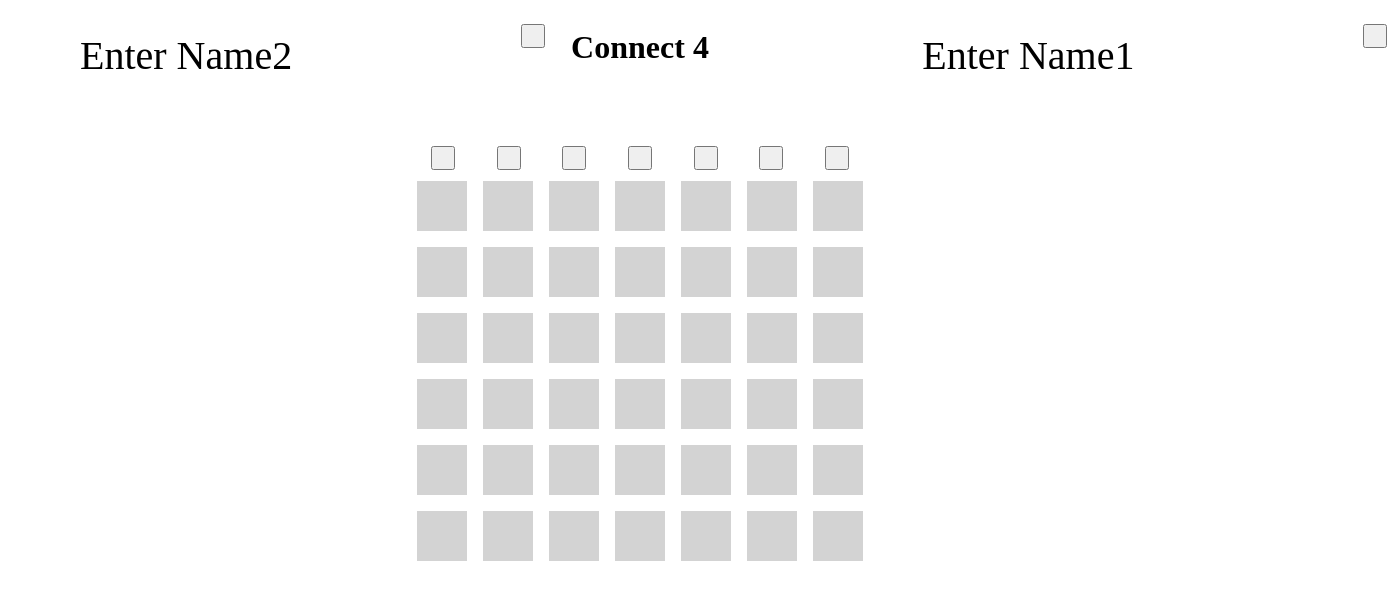
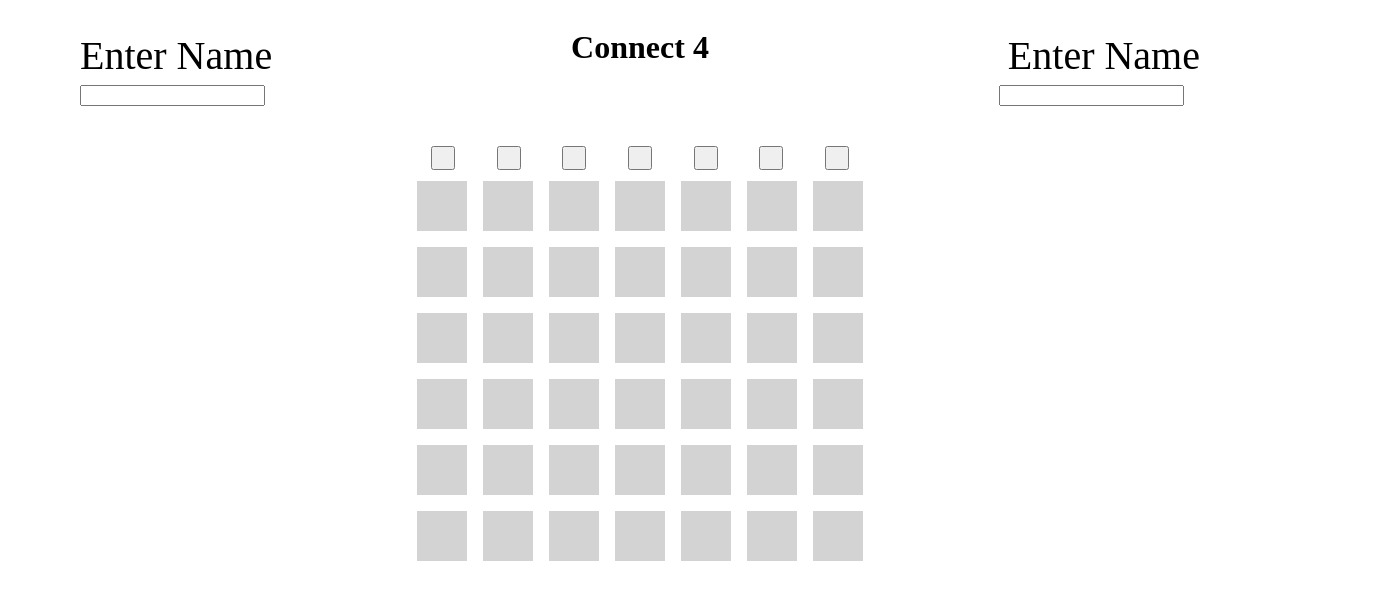
Before and after one commit to derhin1/Connect-4, a plain HTML site: page index.html in a window 1280 px wide. Shown: the whole page, 1387 px wide, since content can reach past the window. Drawn offline with Linux system fonts and the light colour scheme.

Commit message:
Updated text boxes / buttons

```diff
--- a/index.css
+++ b/index.css
@@ -52,12 +52,6 @@ button{
 }
 
 
-label {
-  position: relative;
-  right: 50px;
-}
-
-
  .Name1{
   position: absolute;
   right: 5rem;
@@ -74,13 +68,38 @@ label {
 
 
 .nameButton{
-  position: relative;
+  position: absolute;
   bottom: .6rem;
 
 }
 
 .gg-pen{
-  position:relative;
-  left: 13rem;
-  bottom: 1.5rem;
+  /* position: absolute;
+  left: 9rem; */
+  /* top: 20rem; */
+  /* bottom: 1rem; */
 }
+
+#first{
+  position: absolute;
+  right: 4rem;
+  bottom: 52rem;
+}
+
+#second{
+  position: absolute;
+  left: 14rem;
+  bottom: 52rem;
+}
+
+#box1{
+  position: absolute;
+  left: 5rem;
+  top: 5.3rem;
+}
+
+#box2{
+  position: absolute;
+  right: 6rem;
+  top: 5.3rem;
+}
--- a/index.js
+++ b/index.js
@@ -54,8 +54,8 @@ function randomInt(){
 const gameState = {
   board: board,
   players: ['red', 'yellow'] ,
-  playerName1: 'Enter Name1',
-  playerName2: 'Enter Name2',
+  playerName1: 'Enter Name',
+  playerName2: 'Enter Name',
   turn: 'red'
 }
 
@@ -298,12 +298,48 @@ const displayName2 = document.createElement('div')
 displayName2.classList.add('Name2')
 document.body.appendChild(displayName2)
 displayName2.innerText = gameState.playerName2
+
+
+
+// Create text input forms
+// const label = document.createElement("label")
+// label.
+const inputs = document.createElement('div')
+inputs.classList.add("nameInputs")
+document.body.appendChild(inputs)
+const input1 = document.createElement("input")
+input1.setAttribute("type", "text")
+input1.setAttribute("id", "box1")
+inputs.appendChild(input1)
+const input2 = document.createElement("input")
+input2.setAttribute("type", "text")
+input2.setAttribute("id", "box2")
+inputs.appendChild(input2)
+
+
+
+// Create buttons for the names
+
 const editNameButton = document.createElement('button')
 const editNameButton2 = document.createElement('button')
 editNameButton.classList.add('gg-pen')
+editNameButton.setAttribute("id", 'first')
 editNameButton2.classList.add('gg-pen')
-displayName1.appendChild(editNameButton)
-displayName2.appendChild(editNameButton2)
+editNameButton2.setAttribute("id", 'second')
+inputs.appendChild(editNameButton)
+inputs.appendChild(editNameButton2)
+
+
+
+
+// Click button change name
+
+
+
+
+// displayName1.addEventListener('click', )
+
+
 
 
 
```
